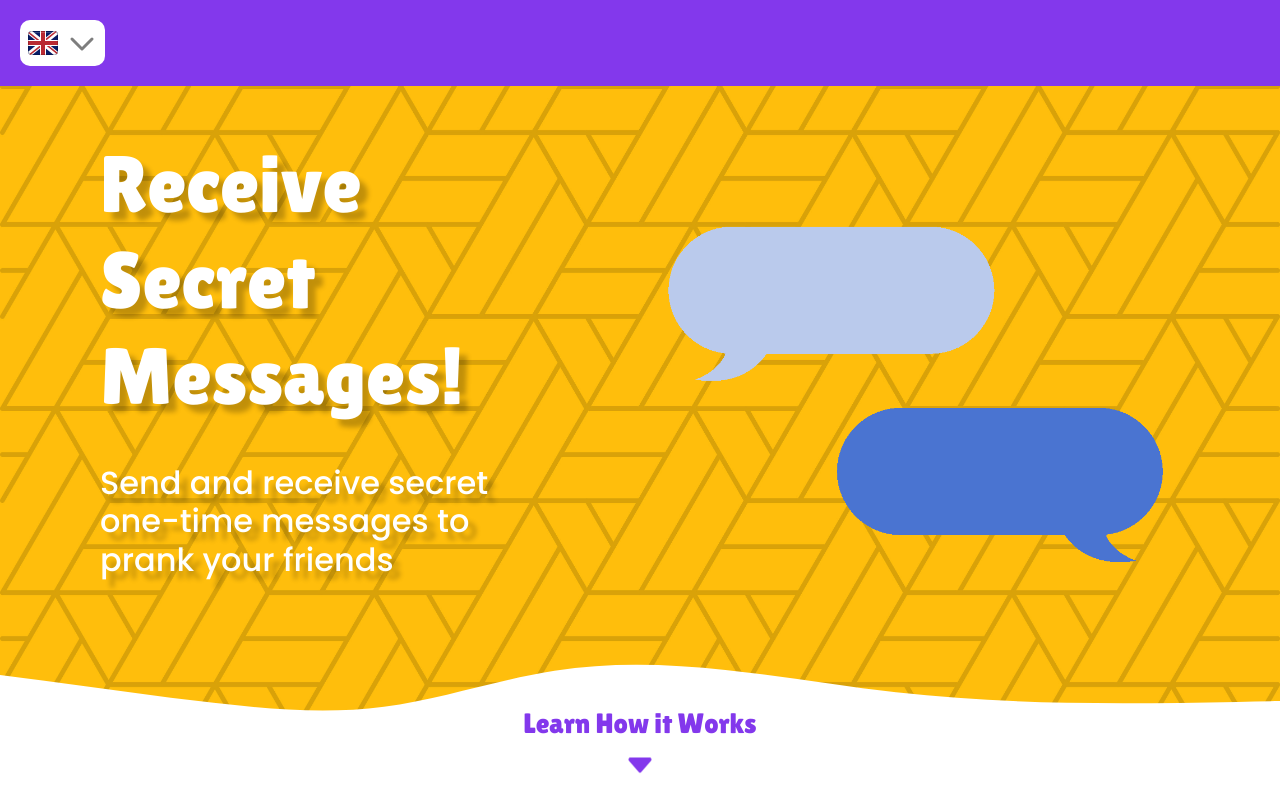
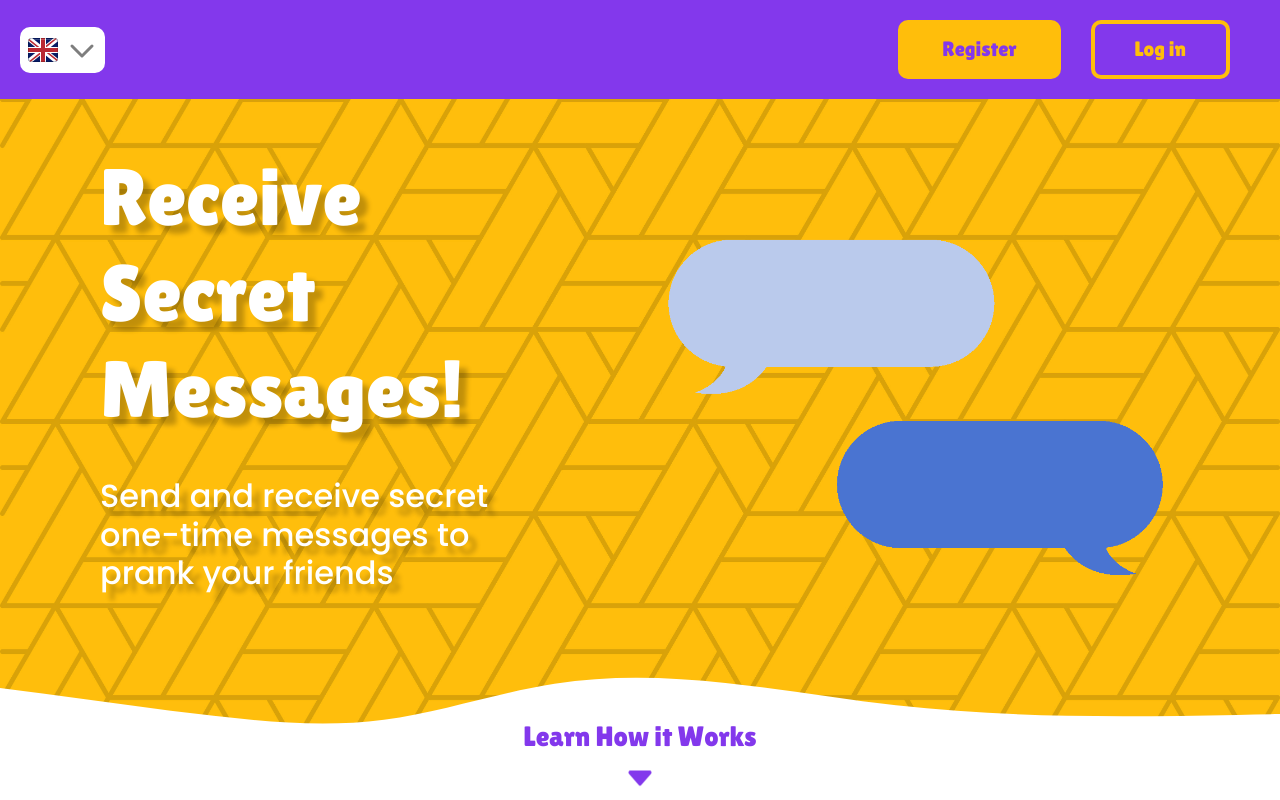
Before and after one commit to The-Sofishticated-Man/secret-message, a React (Vite) app in the folder client/secret-message/: page / in a window 1280 px wide. Shown: the top 800 px of the page. Built offline with nearby package versions, Linux system fonts and the light colour scheme.

Commit message:
added authentication hook and context

```diff
--- a/client/secret-message/src/App.tsx
+++ b/client/secret-message/src/App.tsx
@@ -4,10 +4,13 @@ import HomePage from "./routes/HomePage";
 import { Routes, Route } from "react-router-dom";
 import Register from "./routes/Register/RegisterPage";
 import Login from "./routes/Login/LoginPage";
+import useAuth from "./hooks/useAuth";
+
 function App() {
+  const { isLoggedIn } = useAuth();
   return (
     <>
-      <NavBar />
+      <NavBar loggedIn={isLoggedIn} />
       <Routes>
         <Route path="/" element={<HomePage />} />
         <Route path="user">
--- /dev/null
+++ b/client/secret-message/src/components/BetterLink/BetterLink.tsx
@@ -0,0 +1,11 @@
+import { ReactNode } from "react";
+import { Link } from "react-router-dom";
+const BetterLink = ({ children, to }: { children: ReactNode; to: string }) => {
+  return (
+    <Link to={to} style={{ textDecoration: "none" }}>
+      {children}
+    </Link>
+  );
+};
+
+export default BetterLink;
--- a/client/secret-message/src/components/Button/index.tsx
+++ b/client/secret-message/src/components/Button/index.tsx
@@ -16,7 +16,7 @@ const Button = ({
 }) => {
   return (
     <button
-      style={{ fontSize: Size, margin: Margin }}
+      style={{ fontSize: Size, margin: Margin, textDecoration: "none" }}
       className={`${style.btn} ${btnType && style[btnType]}`}
     >
       {loading ? <LoadingSpinner /> : children}
--- a/client/secret-message/src/components/HowToUse/index.tsx
+++ b/client/secret-message/src/components/HowToUse/index.tsx
@@ -1,7 +1,7 @@
 import InstructionBox from "../InstructionBox";
 import style from "./HowToUse.module.css";
 import Button from "../Button";
-import { Link } from "react-router-dom";
+import BetterLink from "../BetterLink/BetterLink";
 const HowToUse = () => {
   return (
     <section id="next" className={style.instructions}>
@@ -26,11 +26,11 @@ const HowToUse = () => {
         explicabo in?
       </InstructionBox>
       <hr />
-      <Link to={"/user/register"}>
+      <BetterLink to={"/user/register"}>
         <Button btnType="btnPrimary" Size="1.5rem">
           Get Started Now!
         </Button>
-      </Link>
+      </BetterLink>
     </section>
   );
 };
--- a/client/secret-message/src/components/NavBar/Index.tsx
+++ b/client/secret-message/src/components/NavBar/Index.tsx
@@ -1,30 +1,31 @@
 import style from "./NavBar.module.css";
 import LanguageSelector from "../LanguageSelector";
 import Button from "../Button";
-import { Link } from "react-router-dom";
-const NavBar = ({
-  showLogin,
-  showRegister,
-  loggedIn,
-}: {
-  showLogin: boolean;
-  showRegister: boolean;
-  loggedIn: boolean;
-}) => {
+import BetterLink from "../BetterLink/BetterLink";
+import { useLocation } from "react-router-dom";
+
+const NavBar = ({ loggedIn }: { loggedIn: boolean }) => {
+  const { pathname } = useLocation();
+  const isInLoginPage = pathname === "/user/login";
+  const isInRegisterPage = pathname === "/user/register";
   return (
     <nav className={style.navBar}>
       <LanguageSelector />
       {!loggedIn ? (
         <>
-          {showRegister && (
-            <Link to={"/user/register"}>
+          {!isInRegisterPage && (
+            <BetterLink to={"/user/register"}>
               <Button btnType="btnPrimary">Register</Button>
-            </Link>
+            </BetterLink>
           )}
-          {showLogin && (
-            <Link to={"/user/login"}>
-              <Button btnType="btnSecondary">Log in</Button>
-            </Link>
+          {!isInLoginPage && (
+            <BetterLink to={"/user/login"}>
+              <Button
+                btnType={isInRegisterPage ? "btnPrimary" : "btnSecondary"}
+              >
+                Log in
+              </Button>
+            </BetterLink>
           )}
         </>
       ) : (
--- /dev/null
+++ b/client/secret-message/src/context/AuthContext.tsx
@@ -0,0 +1,22 @@
+import { createContext, ReactNode, useState } from "react";
+
+interface AuthContextType {
+  isLoggedIn: boolean;
+  setLoggedIn: (state: boolean) => void;
+}
+
+export const AuthContext = createContext<AuthContextType>({
+  isLoggedIn: false,
+  setLoggedIn: () => {},
+});
+
+const AuthContextProvider = ({ children }: { children: ReactNode }) => {
+  const [isLoggedIn, setLoggedIn] = useState(false);
+  console.log("Authentication state: ", isLoggedIn);
+  return (
+    <AuthContext.Provider value={{ isLoggedIn, setLoggedIn }}>
+      {children}
+    </AuthContext.Provider>
+  );
+};
+export default AuthContextProvider;
--- /dev/null
+++ b/client/secret-message/src/hooks/useAuth.ts
@@ -0,0 +1,6 @@
+import { useContext } from "react";
+import { AuthContext } from "../context/AuthContext";
+
+export default function useAuth() {
+  return useContext(AuthContext);
+}
--- a/client/secret-message/src/index.css
+++ b/client/secret-message/src/index.css
@@ -3,6 +3,7 @@
   margin: 0;
   padding: 0;
   box-sizing: border-box;
+  text-decoration: none;
 }
 :root {
   --font-primary: "Lilita One";
--- a/client/secret-message/src/main.tsx
+++ b/client/secret-message/src/main.tsx
@@ -2,11 +2,14 @@ import React from "react";
 import ReactDOM from "react-dom/client";
 import App from "./App.tsx";
 import { BrowserRouter } from "react-router-dom";
+import AuthContextProvider from "./context/AuthContext.tsx";
 import "./../node_modules/bootstrap/dist/css/bootstrap.min.css";
 ReactDOM.createRoot(document.getElementById("root")!).render(
   <React.StrictMode>
-    <BrowserRouter>
-      <App />
-    </BrowserRouter>
+    <AuthContextProvider>
+      <BrowserRouter>
+        <App />
+      </BrowserRouter>
+    </AuthContextProvider>
   </React.StrictMode>
 );
```
